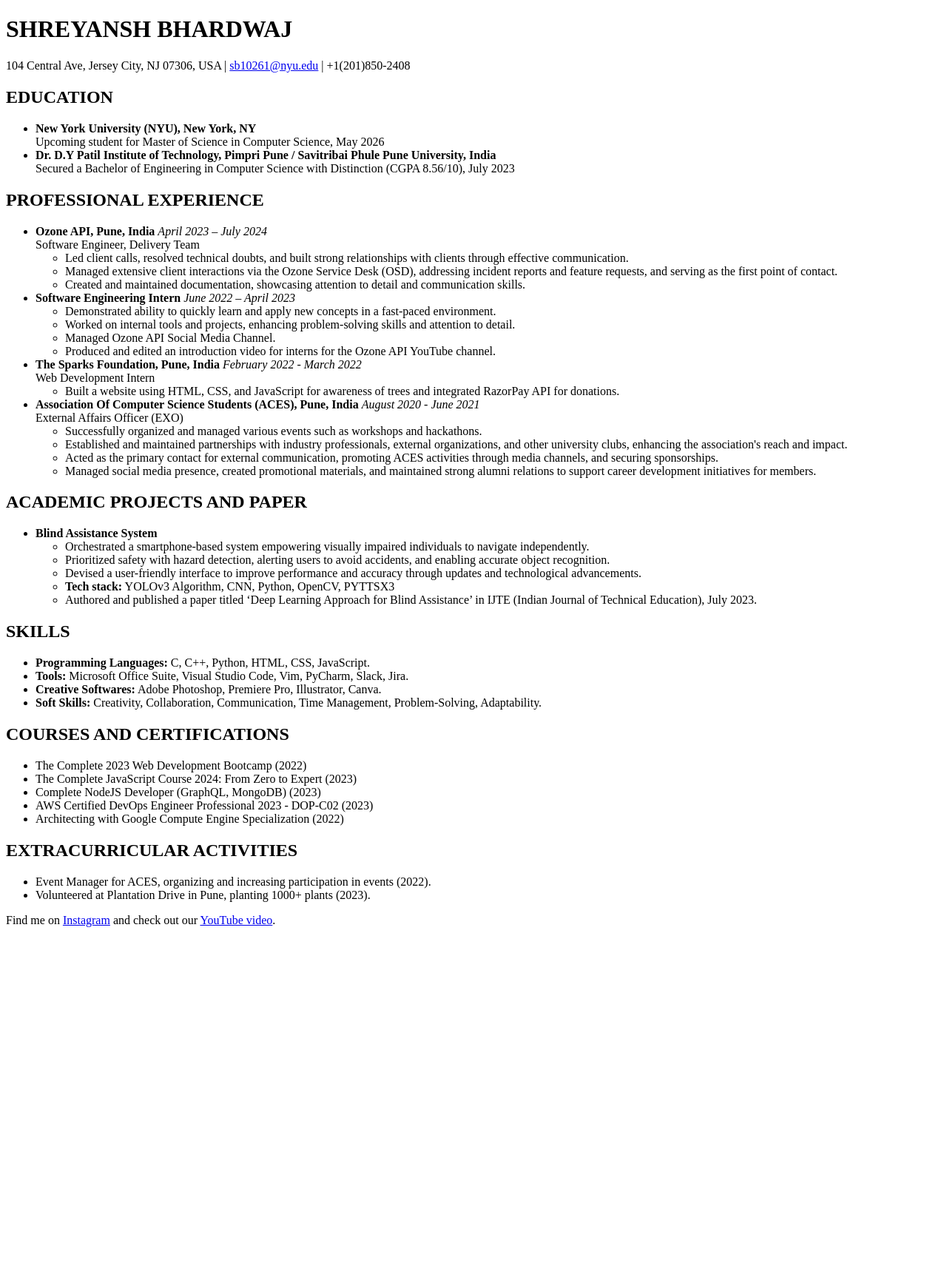
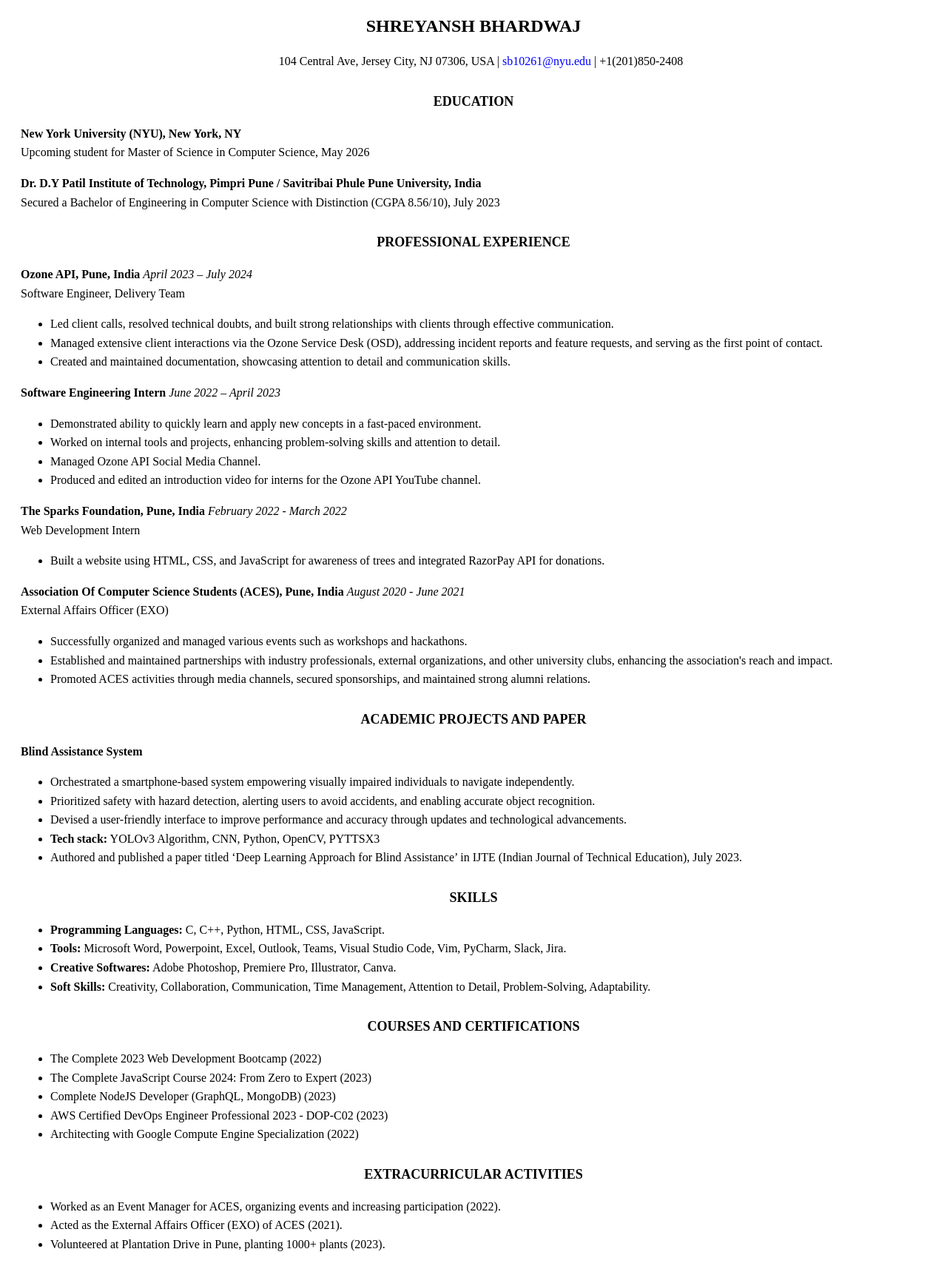
Before and after one commit to bhardwajshreyansh/Django_resume, a Django app: page / in a window 1280 px wide. Shown: the whole page at 74% size. Before the commit the page ends 1253 px from the top, so only its background shows below. Run offline with Django 5.2, Linux system fonts and the light colour scheme.

Commit message:
updated resume html file

```diff
--- a/my_resume/templates/resume.html
+++ b/my_resume/templates/resume.html
@@ -4,52 +4,76 @@
     <meta charset="UTF-8">
     <meta name="viewport" content="width=device-width, initial-scale=1.0">
     <title>Resume - Shreyansh Bhardwaj</title>
+    <style>
+        body {
+            font-family: "Times New Roman", serif;
+            line-height: 1.6;
+        }
+        h1, h2 {
+            text-align: center;
+        }
+        h1 {
+            font-size: 24px;
+            margin-bottom: 0.5em;
+        }
+        h2 {
+            font-size: 18px;
+            margin-top: 1.5em;
+            margin-bottom: 0.5em;
+        }
+        p, ul {
+            margin-left: 20px;
+        }
+        ul {
+            list-style-type: disc;
+        }
+        a {
+            color: blue;
+            text-decoration: none;
+        }
+        a:hover {
+            text-decoration: underline;
+        }
+    </style>
 </head>
 <body>
     <h1>SHREYANSH BHARDWAJ</h1>
-    <p>104 Central Ave, Jersey City, NJ 07306, USA | <a href="mailto:sb10261@nyu.edu">sb10261@nyu.edu</a> | +1(201)850-2408</p>
+    <p style="text-align:center;">104 Central Ave, Jersey City, NJ 07306, USA | <a href="mailto:sb10261@nyu.edu">sb10261@nyu.edu</a> | +1(201)850-2408</p>
 
     <h2>EDUCATION</h2>
-    <ul>
-        <li><strong>New York University (NYU), New York, NY</strong><br>Upcoming student for Master of Science in Computer Science, May 2026</li>
-        <li><strong>Dr. D.Y Patil Institute of Technology, Pimpri Pune / Savitribai Phule Pune University, India</strong><br>Secured a Bachelor of Engineering in Computer Science with Distinction (CGPA 8.56/10), July 2023</li>
-    </ul>
+    <p><strong>New York University (NYU), New York, NY</strong><br>Upcoming student for Master of Science in Computer Science, May 2026</p>
+    <p><strong>Dr. D.Y Patil Institute of Technology, Pimpri Pune / Savitribai Phule Pune University, India</strong><br>Secured a Bachelor of Engineering in Computer Science with Distinction (CGPA 8.56/10), July 2023</p>
 
     <h2>PROFESSIONAL EXPERIENCE</h2>
-    <ul>
-        <li><strong>Ozone API, Pune, India</strong> <em>April 2023 – July 2024</em><br>Software Engineer, Delivery Team
+    <p><strong>Ozone API, Pune, India</strong> <em>April 2023 – July 2024</em><br>Software Engineer, Delivery Team</p>
     <ul>
         <li>Led client calls, resolved technical doubts, and built strong relationships with clients through effective communication.</li>
         <li>Managed extensive client interactions via the Ozone Service Desk (OSD), addressing incident reports and feature requests, and serving as the first point of contact.</li>
         <li>Created and maintained documentation, showcasing attention to detail and communication skills.</li>
     </ul>
-        </li>
-        <li><strong>Software Engineering Intern</strong> <em>June 2022 – April 2023</em>
+
+    <p><strong>Software Engineering Intern</strong> <em>June 2022 – April 2023</em></p>
     <ul>
         <li>Demonstrated ability to quickly learn and apply new concepts in a fast-paced environment.</li>
         <li>Worked on internal tools and projects, enhancing problem-solving skills and attention to detail.</li>
         <li>Managed Ozone API Social Media Channel.</li>
         <li>Produced and edited an introduction video for interns for the Ozone API YouTube channel.</li>
     </ul>
-        </li>
-        <li><strong>The Sparks Foundation, Pune, India</strong> <em>February 2022 - March 2022</em><br>Web Development Intern
+
+    <p><strong>The Sparks Foundation, Pune, India</strong> <em>February 2022 - March 2022</em><br>Web Development Intern</p>
     <ul>
         <li>Built a website using HTML, CSS, and JavaScript for awareness of trees and integrated RazorPay API for donations.</li>
     </ul>
-        </li>
-        <li><strong>Association Of Computer Science Students (ACES), Pune, India</strong> <em>August 2020 - June 2021</em><br>External Affairs Officer (EXO)
+
+    <p><strong>Association Of Computer Science Students (ACES), Pune, India</strong> <em>August 2020 - June 2021</em><br>External Affairs Officer (EXO)</p>
     <ul>
         <li>Successfully organized and managed various events such as workshops and hackathons.</li>
         <li>Established and maintained partnerships with industry professionals, external organizations, and other university clubs, enhancing the association's reach and impact.</li>
-                <li>Acted as the primary contact for external communication, promoting ACES activities through media channels, and securing sponsorships.</li>
-                <li>Managed social media presence, created promotional materials, and maintained strong alumni relations to support career development initiatives for members.</li>
-            </ul>
-        </li>
+        <li>Promoted ACES activities through media channels, secured sponsorships, and maintained strong alumni relations.</li>
     </ul>
 
     <h2>ACADEMIC PROJECTS AND PAPER</h2>
-    <ul>
-        <li><strong>Blind Assistance System</strong>
+    <p><strong>Blind Assistance System</strong></p>
     <ul>
         <li>Orchestrated a smartphone-based system empowering visually impaired individuals to navigate independently.</li>
         <li>Prioritized safety with hazard detection, alerting users to avoid accidents, and enabling accurate object recognition.</li>
@@ -57,15 +81,13 @@
         <li><strong>Tech stack:</strong> YOLOv3 Algorithm, CNN, Python, OpenCV, PYTTSX3</li>
         <li>Authored and published a paper titled ‘Deep Learning Approach for Blind Assistance’ in IJTE (Indian Journal of Technical Education), July 2023.</li>
     </ul>
-        </li>
-    </ul>
 
     <h2>SKILLS</h2>
     <ul>
         <li><strong>Programming Languages:</strong> C, C++, Python, HTML, CSS, JavaScript.</li>
-        <li><strong>Tools:</strong> Microsoft Office Suite, Visual Studio Code, Vim, PyCharm, Slack, Jira.</li>
+        <li><strong>Tools:</strong> Microsoft Word, Powerpoint, Excel, Outlook, Teams, Visual Studio Code, Vim, PyCharm, Slack, Jira.</li>
         <li><strong>Creative Softwares:</strong> Adobe Photoshop, Premiere Pro, Illustrator, Canva.</li>
-        <li><strong>Soft Skills:</strong> Creativity, Collaboration, Communication, Time Management, Problem-Solving, Adaptability.</li>
+        <li><strong>Soft Skills:</strong> Creativity, Collaboration, Communication, Time Management, Attention to Detail, Problem-Solving, Adaptability.</li>
     </ul>
 
     <h2>COURSES AND CERTIFICATIONS</h2>
@@ -79,12 +101,10 @@
 
     <h2>EXTRACURRICULAR ACTIVITIES</h2>
     <ul>
-        <li>Event Manager for ACES, organizing and increasing participation in events (2022).</li>
+        <li>Worked as an Event Manager for ACES, organizing events and increasing participation (2022).</li>
+        <li>Acted as the External Affairs Officer (EXO) of ACES (2021).</li>
         <li>Volunteered at Plantation Drive in Pune, planting 1000+ plants (2023).</li>
     </ul>
 
-    <footer>
-        <p>Find me on <a href="https://www.instagram.com/ozoneapi/">Instagram</a> and check out our <a href="https://www.youtube.com/watch?v=ITYZXQ9kyFg">YouTube video</a>.</p>
-    </footer>
 </body>
 </html>
```
Lines whose indentation alone changed are shown as unchanged.
